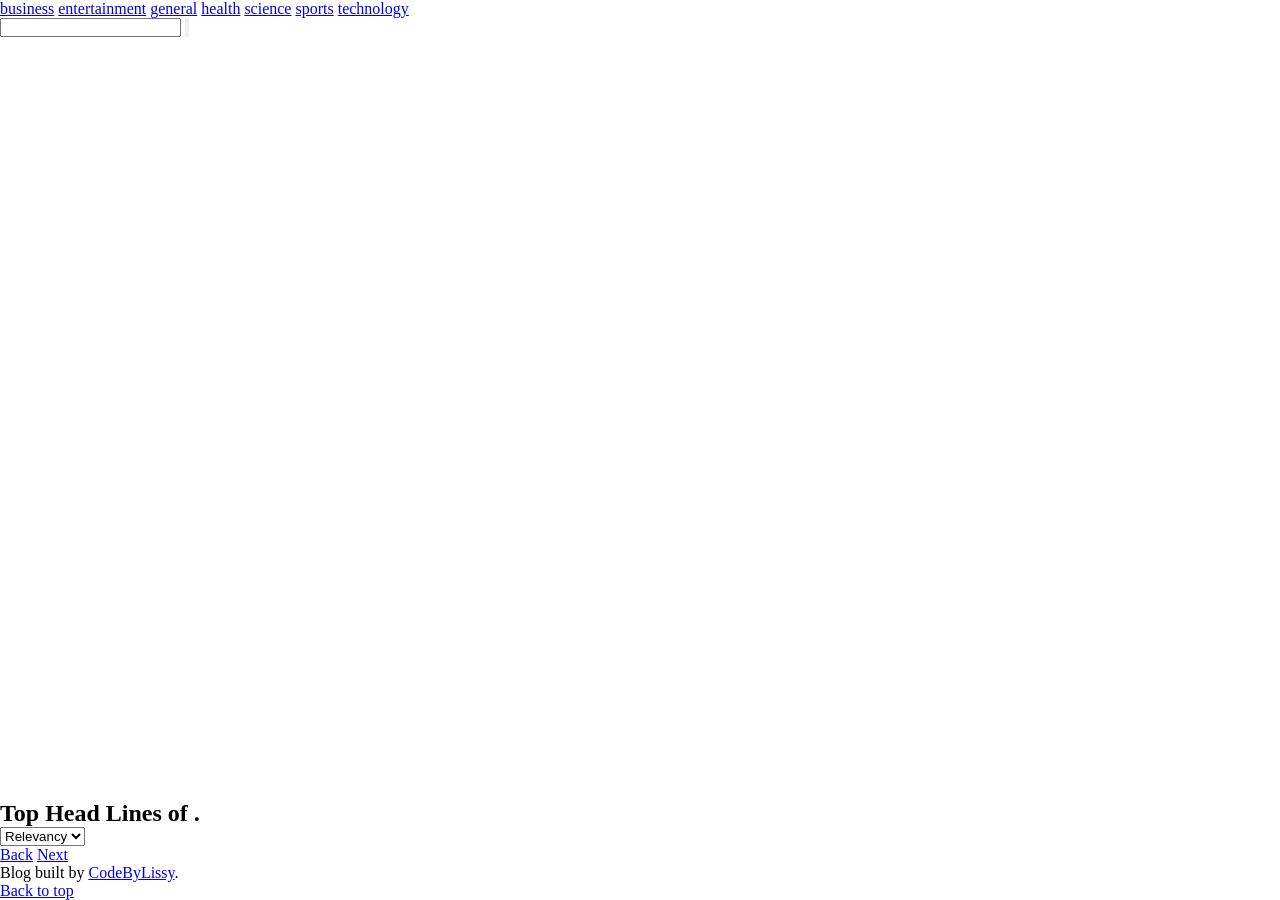
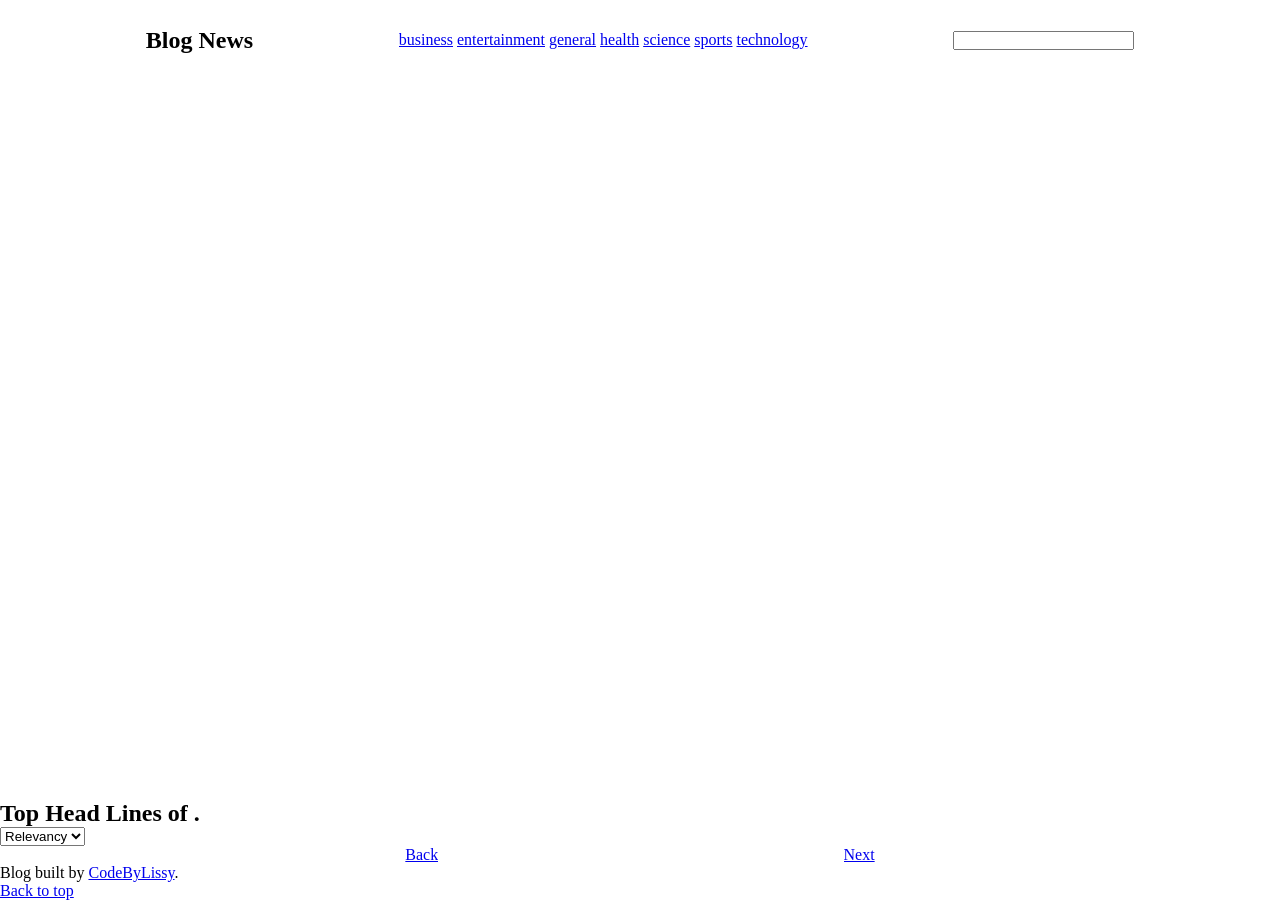
Before and after one commit to rrdmp15/BlogPersonal, a plain HTML site: page index.html in a window 1280 px wide. Drawn offline with Linux system fonts and the light colour scheme; no server answers.

Commit message:
feat: :lipstick: Styles
the styles continues...

```diff
--- a/css/style.css
+++ b/css/style.css
@@ -9,8 +9,17 @@ header{
     width: 100vw;
 }
 
+nav{
+	display: flex;
+	justify-content: space-evenly;
+	height: 10%;
+	align-items: center;
+}
+
+
 .banner{
     width: 100%;
+	height: 90%;
 }
 
 .banner ul {
@@ -22,11 +31,19 @@ header{
 
 .banner li {
 	width: 100%;
+	height: 100%;
 	list-style: none;
 }
 
 .banner img {
 	width: 100%;
+	height: 850px;
+	position: relative;
+}
+
+.banner li div{
+	position: absolute;
+	top: 50;
 }
 
 @keyframes slide{
--- a/index.html
+++ b/index.html
@@ -11,7 +11,9 @@
     <header>
         <!-- Nav Bar  -->
         <nav>
-            <div class="logo"></div>
+            <div class="logo">
+                <h1>Blog News</h1>
+            </div>
 
             <div class="navBtn">
                 <a href="#">business</a>
@@ -25,7 +27,6 @@
 
             <div class="search">
                 <input type="search" name="" id="">
-                <input type="submit" value="">
             </div>
         </nav>
 
```
